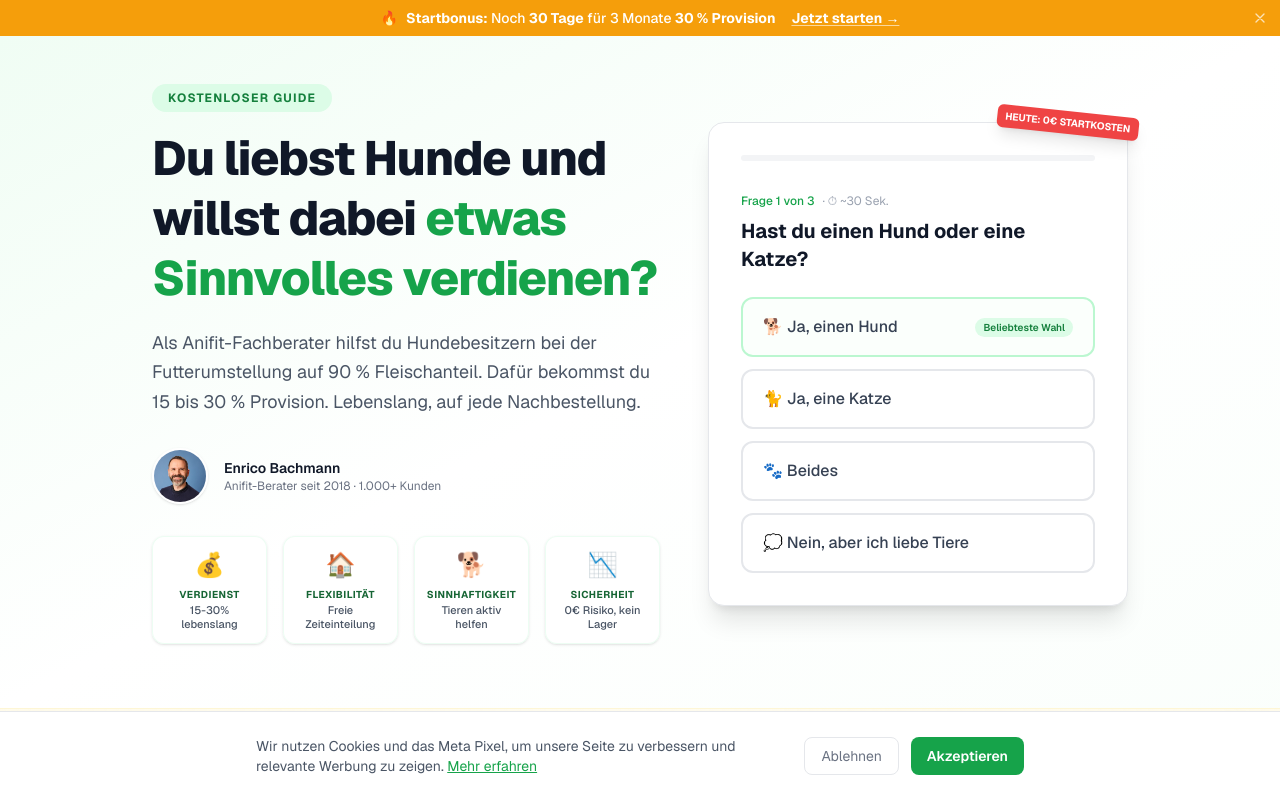
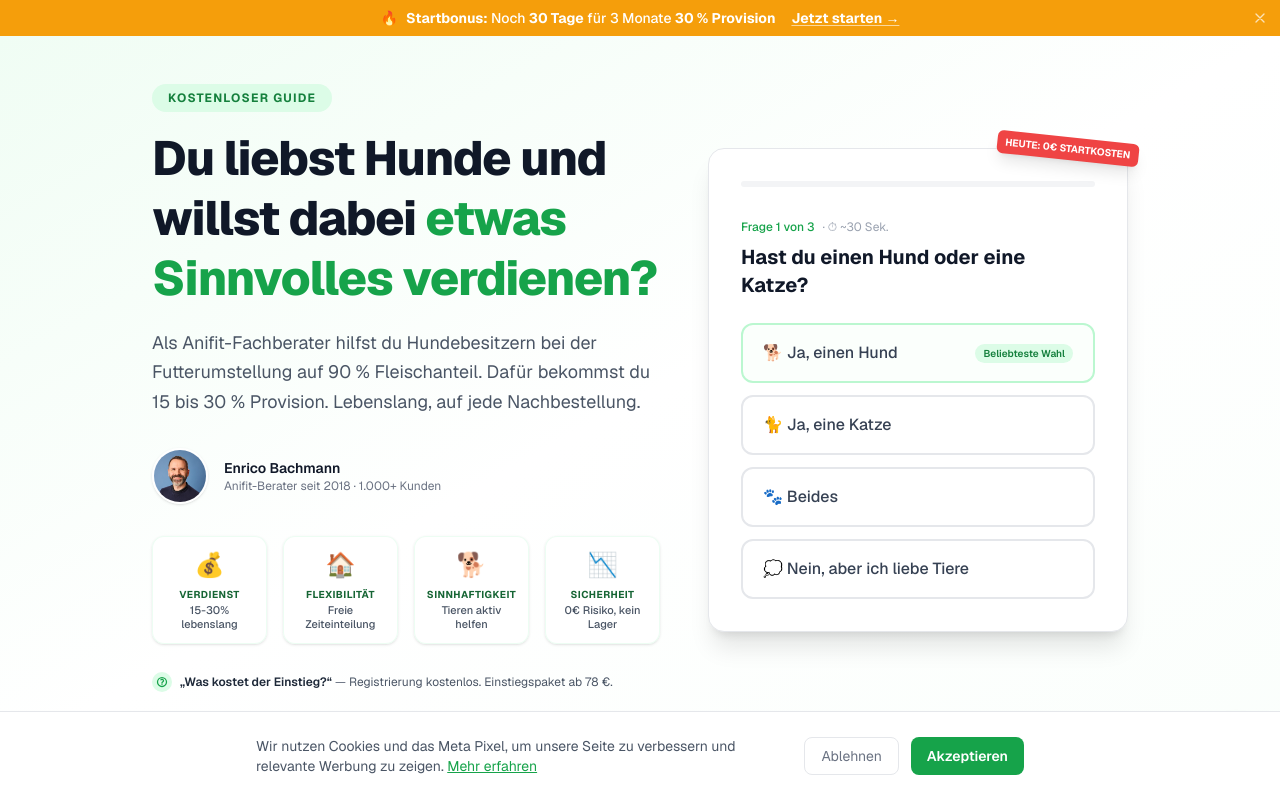
Before and after one commit to Rinacla/anifit-partner-funnel, a Next.js app: page / in a window 1280 px wide. Shown: the top 798 px of the page. Built offline with nearby package versions, Linux system fonts and the light colour scheme.

Commit message:
Conversion: Objection Ticker im Hero — rotierender FAQ-Einzeiler (4 Top-Einwaende: MLM/Kosten/Vorkenntnisse/Zeit) direkt unter BenefitIcons, adressiert Bedenken bevor sie sich festsetzen, 4.5s Cycle mit Fade-Animation, aria-live fuer a11y

```diff
--- /dev/null
+++ b/app/_components/ObjectionTicker.tsx
@@ -0,0 +1,49 @@
+"use client";
+
+import { useState, useEffect } from "react";
+
+const OBJECTIONS = [
+  { q: "Ist das MLM?", a: "Nein — 100 % Provision aus echten Produktverkäufen." },
+  { q: "Was kostet der Einstieg?", a: "Registrierung kostenlos. Einstiegspaket ab 78 €." },
+  { q: "Brauche ich Vorkenntnisse?", a: "Nein. Schulung + Mentor bekommst du von Enrico." },
+  { q: "Wie viel Zeit brauche ich?", a: "2–5 Stunden pro Woche reichen für den Start." },
+];
+
+export default function ObjectionTicker() {
+  const [index, setIndex] = useState(0);
+  const [visible, setVisible] = useState(true);
+
+  useEffect(() => {
+    const timer = setInterval(() => {
+      setVisible(false);
+      setTimeout(() => {
+        setIndex((prev) => (prev + 1) % OBJECTIONS.length);
+        setVisible(true);
+      }, 300);
+    }, 4500);
+    return () => clearInterval(timer);
+  }, []);
+
+  const item = OBJECTIONS[index];
+
+  return (
+    <div className="mt-6 flex items-center justify-center lg:justify-start gap-2 min-h-[28px]">
+      <span className="flex-shrink-0 w-5 h-5 rounded-full bg-brand-100 flex items-center justify-center">
+        <svg className="w-3 h-3 text-brand-600" fill="none" viewBox="0 0 24 24" strokeWidth="2.5" stroke="currentColor">
+          <path strokeLinecap="round" strokeLinejoin="round" d="M9.879 7.519c1.171-1.025 3.071-1.025 4.242 0 1.172 1.025 1.172 2.687 0 3.712-.203.179-.43.326-.67.442-.745.361-1.45.999-1.45 1.827v.75M21 12a9 9 0 11-18 0 9 9 0 0118 0zm-9 5.25h.008v.008H12v-.008z" />
+        </svg>
+      </span>
+      <p
+        className={`text-xs text-gray-600 transition-opacity duration-300 ${visible ? "opacity-100" : "opacity-0"}`}
+        aria-live="polite"
+        aria-atomic="true"
+      >
+        <span className="font-semibold text-gray-800">&bdquo;{item.q}&ldquo;</span>
+        {" "}
+        <span className="text-gray-500">—</span>
+        {" "}
+        {item.a}
+      </p>
+    </div>
+  );
+}
--- a/app/page.tsx
+++ b/app/page.tsx
@@ -9,6 +9,7 @@
 import ContactSection from "./_components/ContactSection";
 import VideoSection from "./_components/VideoSection";
 import BenefitIcons from "./_components/BenefitIcons";
+import ObjectionTicker from "./_components/ObjectionTicker";
 import FirstMonthTimeline from "./_components/FirstMonthTimeline";
 import ClientOverlays from "./_components/ClientOverlays";
 import StartbonusMini from "./_components/StartbonusMini";
@@ -153,6 +154,7 @@
                 </div>
               </div>
               <BenefitIcons />
+              <ObjectionTicker />
             </div>
             <div className="w-full lg:w-[420px] flex-shrink-0">
               <div className="bg-white rounded-2xl shadow-xl border border-gray-200 p-6 sm:p-8 relative" id="quiz">
```
